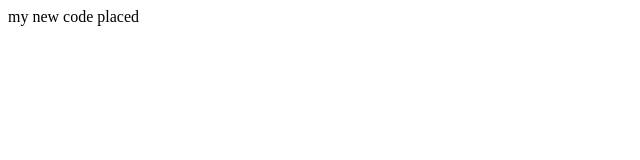
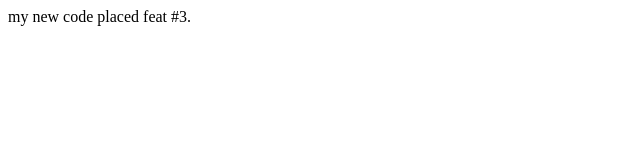
Before and after one commit to sjpkinitiate/angular-projects, an Angular app in the folder angular-projects/: page / in a window 1280 px wide. Shown: the top 160 px of the page, without its empty margins (0-640 px from the left). Built offline with nearby package versions, Linux system fonts and the light colour scheme.

Commit message:
modified app component html #3

```diff
--- a/angular-projects/projects/job-management-system/src/app/app.component.html
+++ b/angular-projects/projects/job-management-system/src/app/app.component.html
@@ -1,3 +1,3 @@
-my new code placed
+my new code placed feat #3.
 
 <router-outlet />
```
